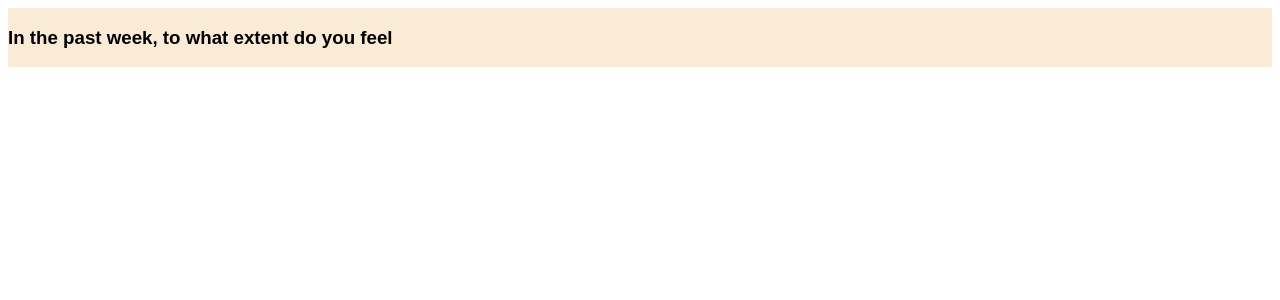
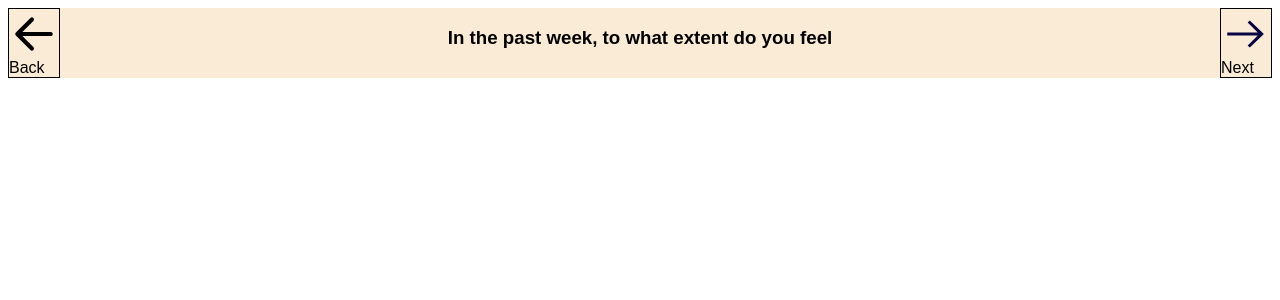
Before and after one commit to KallamSamad/AI-mood-tracker, a Flask app: template templates/mood.html in a window 1280 px wide. Shown: the top 300 px of the page. Run offline with Flask 3, Linux system fonts and the light colour scheme; the template is opened without the code that fills it, so the values that code supplies are empty.

Commit message:
Added back and next buttons, added event listener to respond to button press to show questions

```diff
--- a/templates/mood.html
+++ b/templates/mood.html
@@ -9,17 +9,21 @@
 <body>
 
 <div class="head">
+        <div class="left"><img src="\Assets\Images\left.svg" height="50px">Back</div>
     <div class="cont1">
         <h3>In the past week, to what extent do you feel </h1>
-    </div>
     <div class="mood"></div>
+        </div>
+ <div class="right"><img src="\Assets\Images\right.svg" height="50px">Next</div>
+
 </div>
 <div class="middle"></div>
 <div class="bottom"></div>
 </body>
 <script>
 
-const display=document.querySelector(".mood")
+const emotion=document.querySelector(".mood")
+const back=document.querySelector(".left")
     let mood = [
         {emotion:
         "Interested", score: 3
@@ -106,17 +110,15 @@ const display=document.querySelector(".mood")
 
 
 
-
-function question(index){
-     return mood[index]
+back.addEventListener("click", function(){
+     if (mood[0].emotion=="Intersted"){
+        emotion.innerHTML="Intersted";
 
 
-}
+     }
+     console.log(mood[0].emotion)
+})
 
-for(let x=0;x<20;x++){
-    console.log((mood[x].emotion))
-
-}
 
 
 
--- a/templates/style.css
+++ b/templates/style.css
@@ -3,4 +3,17 @@
     background-color: antiquewhite;
     height: 100%;
     font-family:Arial, Helvetica, sans-serif;
+    justify-content: space-between;
+    align-items:;
 }
+
+ .left{
+    display: flex;
+    flex-direction: column;
+    border: solid 1px black;
+ }
+  .right{
+    display: flex;
+    flex-direction: column;
+    border: solid 1px black;
+ }
```
Also changed, not shown: Assets/Images/left.svg (added), Assets/Images/right.svg (added).
